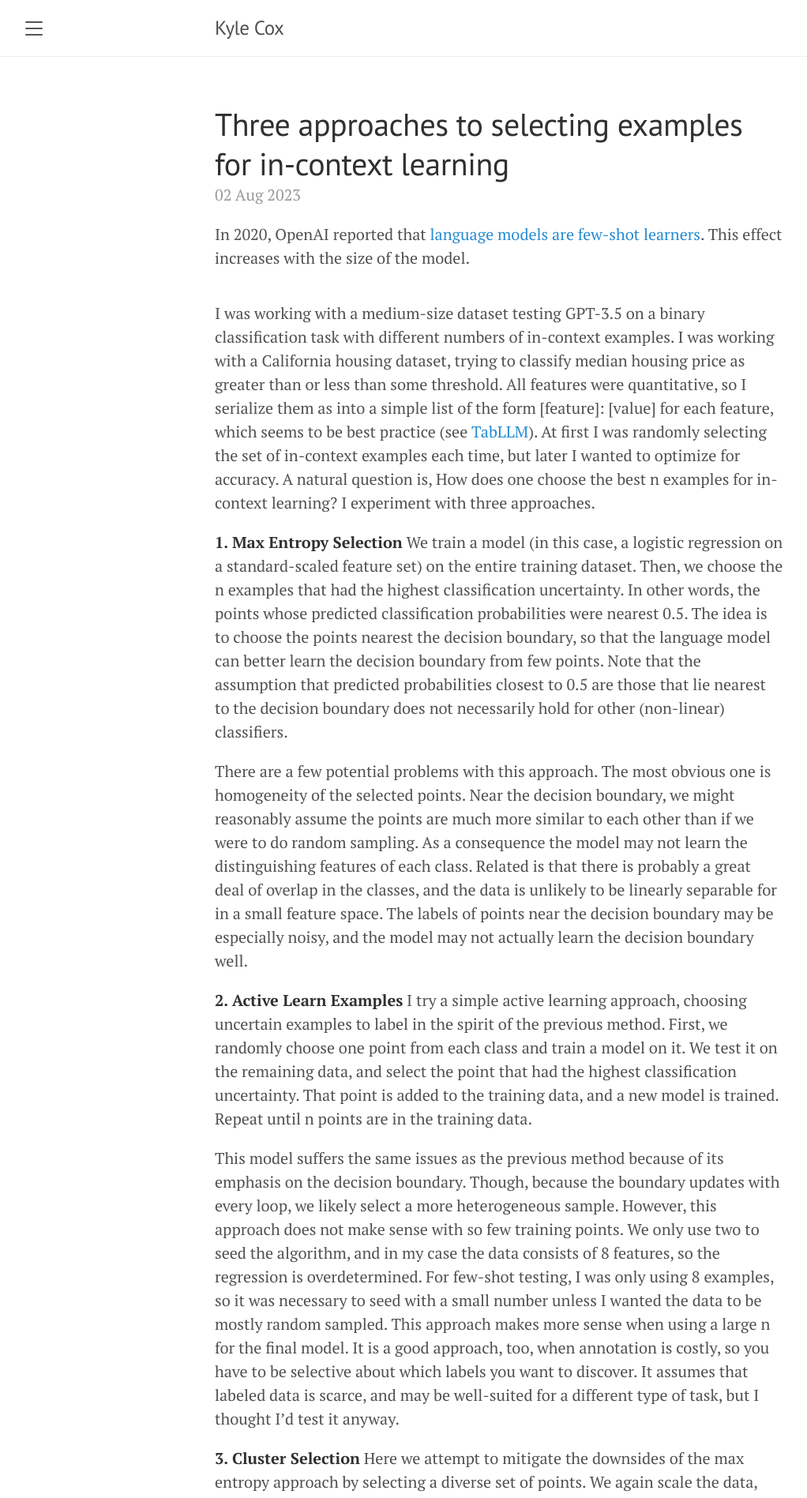
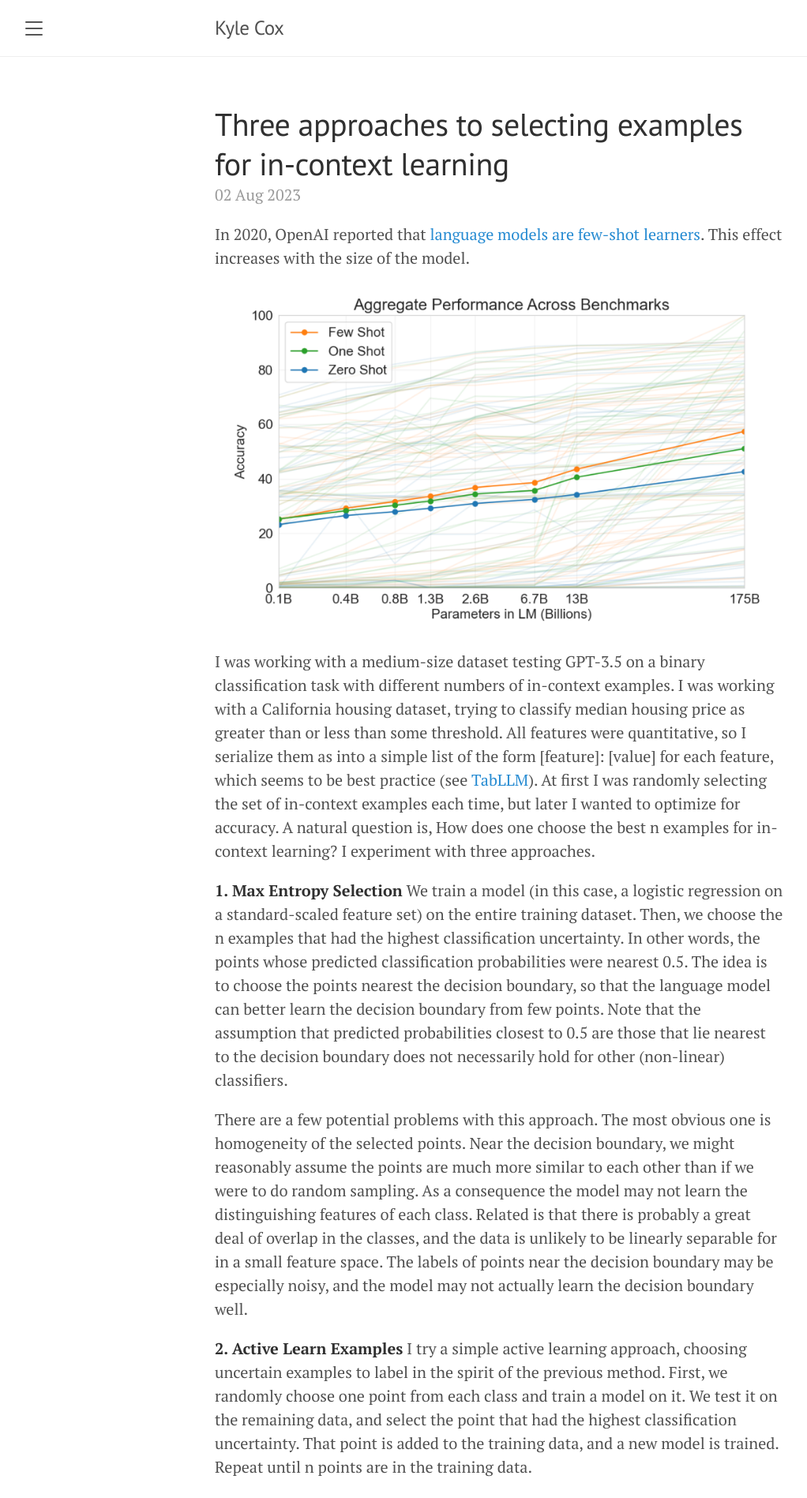
Before and after one commit to xocelyk/xocelyk.github.io, a Jekyll site: the page built from _posts/2023-08-02-how-to-select-icl-examples.md, in a window 1280 px wide. Shown: the top 1897 px of the page at 79% size, without its empty margins (8-1030 px from the left). Built offline with Jekyll 4.4.1, drawn with Linux system fonts in a browser that asks for light colours.

Commit message:
move assets

```diff
--- a/_posts/2023-08-02-how-to-select-icl-examples.md
+++ b/_posts/2023-08-02-how-to-select-icl-examples.md
@@ -5,7 +5,7 @@ title: Three approaches to selecting examples for in-context learning
 
 In 2020, OpenAI reported that [language models are few-shot learners](https://arxiv.org/pdf/2005.14165.pdf). This effect increases with the size of the model.
 
-![](assets/few-shot.png)
+![](/assets/few-shot.png)
 
 I was working with a medium-size dataset testing GPT-3.5 on a binary classification task with different numbers of in-context examples. I was working with a California housing dataset, trying to classify median housing price as greater than or less than some threshold. All features were quantitative, so I serialize them as into a simple list of the form \[feature\]: \[value\] for each feature, which seems to be best practice (see [TabLLM](https://arxiv.org/pdf/2210.10723.pdf)). At first I was randomly selecting the set of in-context examples each time, but later I wanted to optimize for accuracy. A natural question is, How does one choose the best n examples for in-context learning? I experiment with three approaches.
 
```
